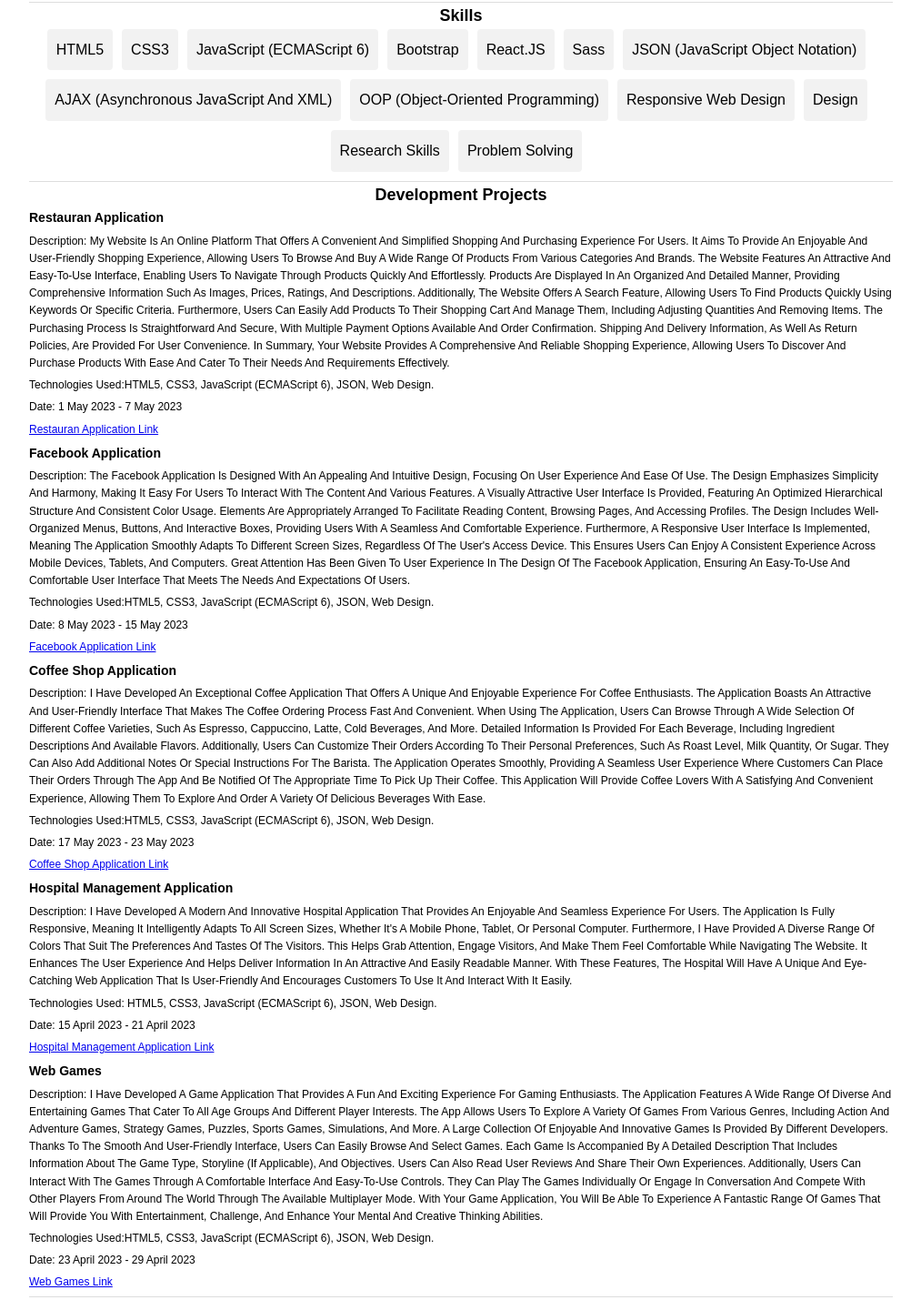
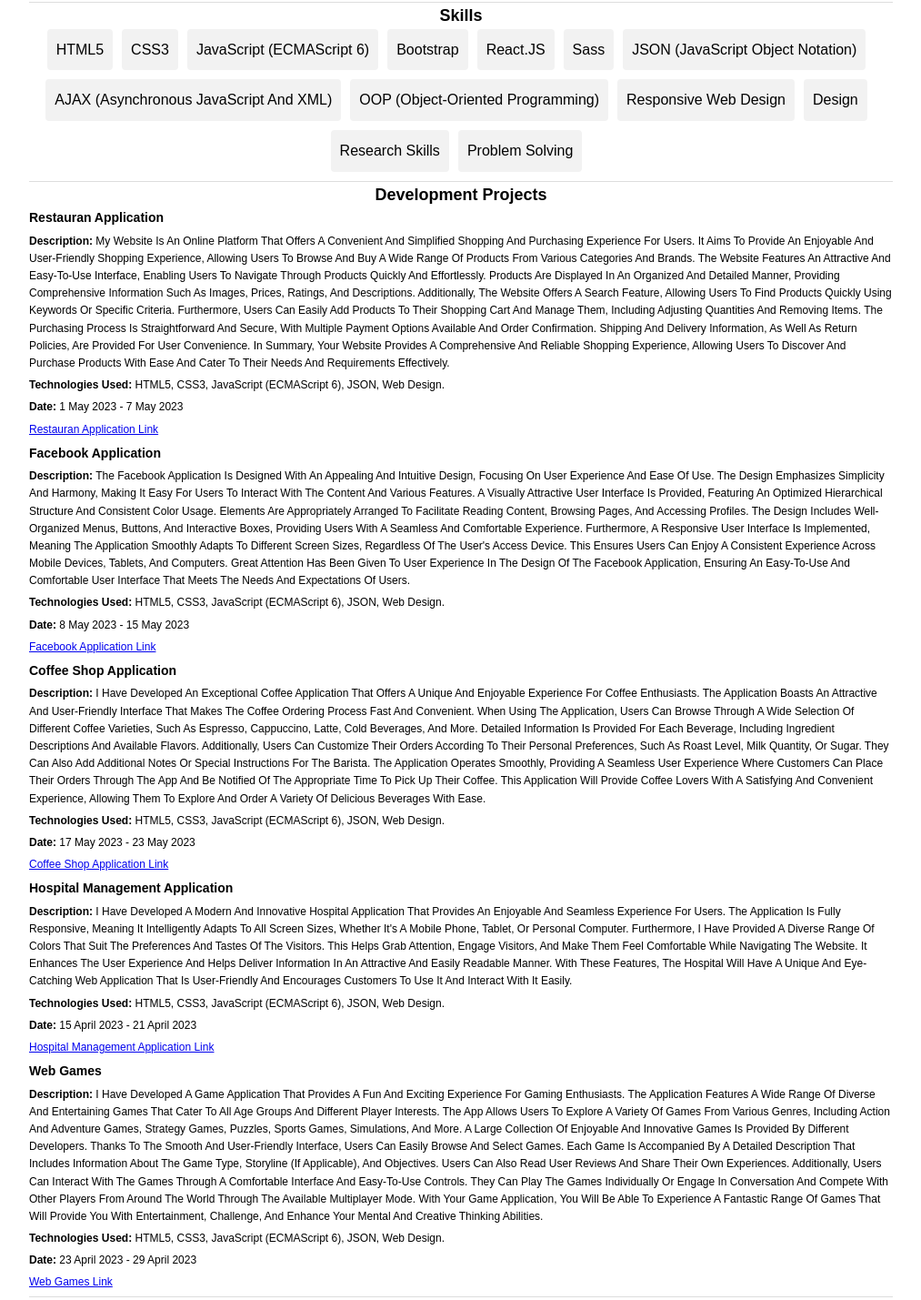
Before and after one commit to AmanyGitH/My-CV-Front-End-Developer, a plain HTML site: page index.html in a window 1280 px wide. Shown: the part 231-1660 px from the top of the page at 91% size, without its empty margins (133-1146 px from the left). Drawn offline with Linux system fonts and the light colour scheme.

Commit message:
Update index.html

```diff
--- a/index.html
+++ b/index.html
@@ -85,6 +85,9 @@
       margin-top: 5px;
       margin-bottom: 5px;
     }
+    .projects p span{
+      font-weight: bold;
+    }
     .portfolio a {
       color: blue;
       text-decoration: none;
@@ -148,7 +151,7 @@
       <h2>Development Projects</h2>
       <div class="projects">
         <h3>restauran Application</h3>
-        <p>Description: My website is an online platform that offers a convenient and simplified shopping and purchasing experience for users. It aims to provide an enjoyable and user-friendly shopping experience, allowing users to browse and buy a wide range of products from various categories and brands.
+        <p><span> Description:</span> My website is an online platform that offers a convenient and simplified shopping and purchasing experience for users. It aims to provide an enjoyable and user-friendly shopping experience, allowing users to browse and buy a wide range of products from various categories and brands.
 
           The website features an attractive and easy-to-use interface, enabling users to navigate through products quickly and effortlessly. Products are displayed in an organized and detailed manner, providing comprehensive information such as images, prices, ratings, and descriptions.
 
@@ -157,26 +160,26 @@
           The purchasing process is straightforward and secure, with multiple payment options available and order confirmation. Shipping and delivery information, as well as return policies, are provided for user convenience.
 
           In summary, your website provides a comprehensive and reliable shopping experience, allowing users to discover and purchase products with ease and cater to their needs and requirements effectively.</p>
-        <p>Technologies used:HTML5, CSS3, JavaScript (ECMAScript 6), JSON, Web Design.</p>
-        <p>Date: 1 May 2023   -   7 May 2023 </p>
+        <p><span>Technologies used:</span> HTML5, CSS3, JavaScript (ECMAScript 6), JSON, Web Design.</p>
+        <p><span> Date:</span> 1 May 2023   -   7 May 2023 </p>
         <p><a href="https://amanygith.github.io/Restaurant-Project/">Restauran Application Link</a></p>
         </div>
         <div class="projects">
             <h3>Facebook Application</h3>
-            <p>Description: The Facebook application is designed with an appealing and intuitive design, focusing on user experience and ease of use. The design emphasizes simplicity and harmony, making it easy for users to interact with the content and various features.
+            <p><span> Description:</span> The Facebook application is designed with an appealing and intuitive design, focusing on user experience and ease of use. The design emphasizes simplicity and harmony, making it easy for users to interact with the content and various features.
 
               A visually attractive user interface is provided, featuring an optimized hierarchical structure and consistent color usage. Elements are appropriately arranged to facilitate reading content, browsing pages, and accessing profiles. The design includes well-organized menus, buttons, and interactive boxes, providing users with a seamless and comfortable experience.
 
               Furthermore, a responsive user interface is implemented, meaning the application smoothly adapts to different screen sizes, regardless of the user's access device. This ensures users can enjoy a consistent experience across mobile devices, tablets, and computers.
 
               Great attention has been given to user experience in the design of the Facebook application, ensuring an easy-to-use and comfortable user interface that meets the needs and expectations of users.</p>
-              <p>Technologies used:HTML5, CSS3, JavaScript (ECMAScript 6), JSON, Web Design.</p>
-              <p>Date: 8 May 2023   -   15 May 2023 </p>
+              <p><span>Technologies used:</span> HTML5, CSS3, JavaScript (ECMAScript 6), JSON, Web Design.</p>
+              <p><span> Date:</span> 8 May 2023   -   15 May 2023 </p>
               <p><a href="https://amanygith.github.io/facebook-design/">Facebook Application Link</a></p>
             </div>
             <div class="projects">
             <h3>Coffee Shop Application</h3>
-            <p>Description: I have developed an exceptional coffee application that offers a unique and enjoyable experience for coffee enthusiasts. The application boasts an attractive and user-friendly interface that makes the coffee ordering process fast and convenient.
+            <p><span> Description:</span> I have developed an exceptional coffee application that offers a unique and enjoyable experience for coffee enthusiasts. The application boasts an attractive and user-friendly interface that makes the coffee ordering process fast and convenient.
 
               When using the application, users can browse through a wide selection of different coffee varieties, such as espresso, cappuccino, latte, cold beverages, and more. Detailed information is provided for each beverage, including ingredient descriptions and available flavors.
 
@@ -185,24 +188,24 @@
               The application operates smoothly, providing a seamless user experience where customers can place their orders through the app and be notified of the appropriate time to pick up their coffee.
 
               This application will provide coffee lovers with a satisfying and convenient experience, allowing them to explore and order a variety of delicious beverages with ease.</p>
-            <p>Technologies used:HTML5, CSS3, JavaScript (ECMAScript 6), JSON, Web Design.</p>
-            <p>Date: 17 May 2023   -   23 May 2023 </p>
+            <p><span>Technologies used:</span> HTML5, CSS3, JavaScript (ECMAScript 6), JSON, Web Design.</p>
+            <p><span> Date:</span> 17 May 2023   -   23 May 2023 </p>
             <p><a href="https://amanygith.github.io/Coffee-project/">Coffee Shop Application Link</a></p>
             </div>
             <div class="projects">
             <h3>Hospital Management Application</h3>
-            <p>Description: I have developed a modern and innovative hospital application that provides an enjoyable and seamless experience for users. The application is fully responsive, meaning it intelligently adapts to all screen sizes, whether it's a mobile phone, tablet, or personal computer.
+            <p><span> Description:</span> I have developed a modern and innovative hospital application that provides an enjoyable and seamless experience for users. The application is fully responsive, meaning it intelligently adapts to all screen sizes, whether it's a mobile phone, tablet, or personal computer.
 
               Furthermore, I have provided a diverse range of colors that suit the preferences and tastes of the visitors. This helps grab attention, engage visitors, and make them feel comfortable while navigating the website. It enhances the user experience and helps deliver information in an attractive and easily readable manner.
 
               With these features, the hospital will have a unique and eye-catching web application that is user-friendly and encourages customers to use it and interact with it easily.</p>
-            <p>Technologies used: HTML5, CSS3, JavaScript (ECMAScript 6), JSON, Web Design.</p>
-            <p>Date: 15 April 2023   -  21 April 2023 </p>
+            <p><span>Technologies used:</span> HTML5, CSS3, JavaScript (ECMAScript 6), JSON, Web Design.</p>
+            <p><span> Date:</span> 15 April 2023   -  21 April 2023 </p>
             <p><a href="https://amanygith.github.io/Hospital-Project/">Hospital Management Application Link</a></p>
             </div>
             <div class="projects">
             <h3>Web Games</h3>
-            <p>Description: I have developed a game application that provides a fun and exciting experience for gaming enthusiasts. The application features a wide range of diverse and entertaining games that cater to all age groups and different player interests.
+            <p><span> Description:</span> I have developed a game application that provides a fun and exciting experience for gaming enthusiasts. The application features a wide range of diverse and entertaining games that cater to all age groups and different player interests.
 
               The app allows users to explore a variety of games from various genres, including action and adventure games, strategy games, puzzles, sports games, simulations, and more. A large collection of enjoyable and innovative games is provided by different developers.
 
@@ -211,8 +214,8 @@
               Additionally, users can interact with the games through a comfortable interface and easy-to-use controls. They can play the games individually or engage in conversation and compete with other players from around the world through the available multiplayer mode.
 
               With your game application, you will be able to experience a fantastic range of games that will provide you with entertainment, challenge, and enhance your mental and creative thinking abilities.</p>
-            <p>Technologies used:HTML5, CSS3, JavaScript (ECMAScript 6), JSON, Web Design.</p>
-            <p>Date: 23 April 2023   -  29 April 2023 </p>
+            <p><span>Technologies used:</span> HTML5, CSS3, JavaScript (ECMAScript 6), JSON, Web Design.</p>
+            <p><span> Date:</span> 23 April 2023   -  29 April 2023 </p>
             <p><a href="https://amanygith.github.io/Gammes-project/">Web Games Link</a></p>
             </div>
         </div>
```
